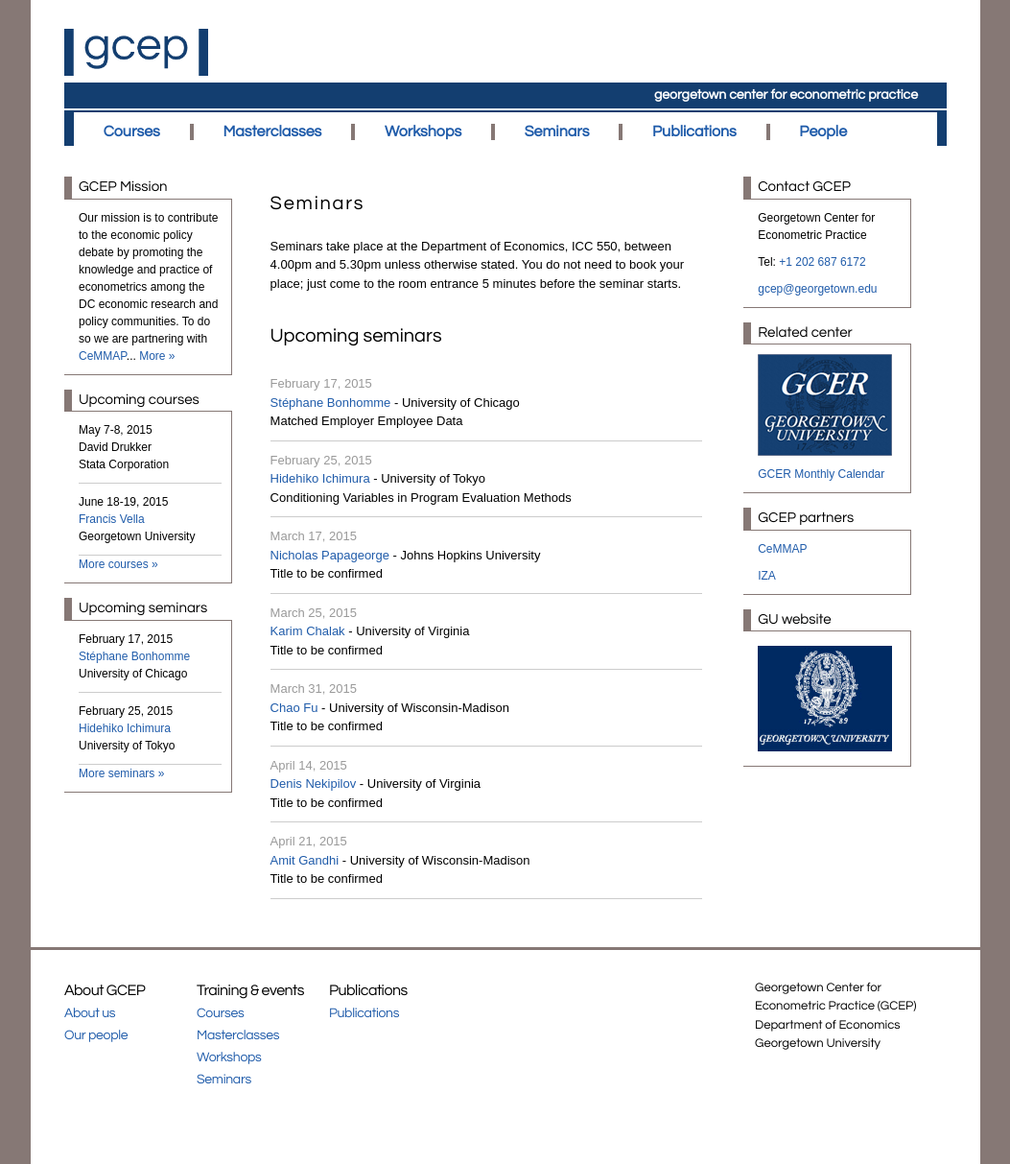
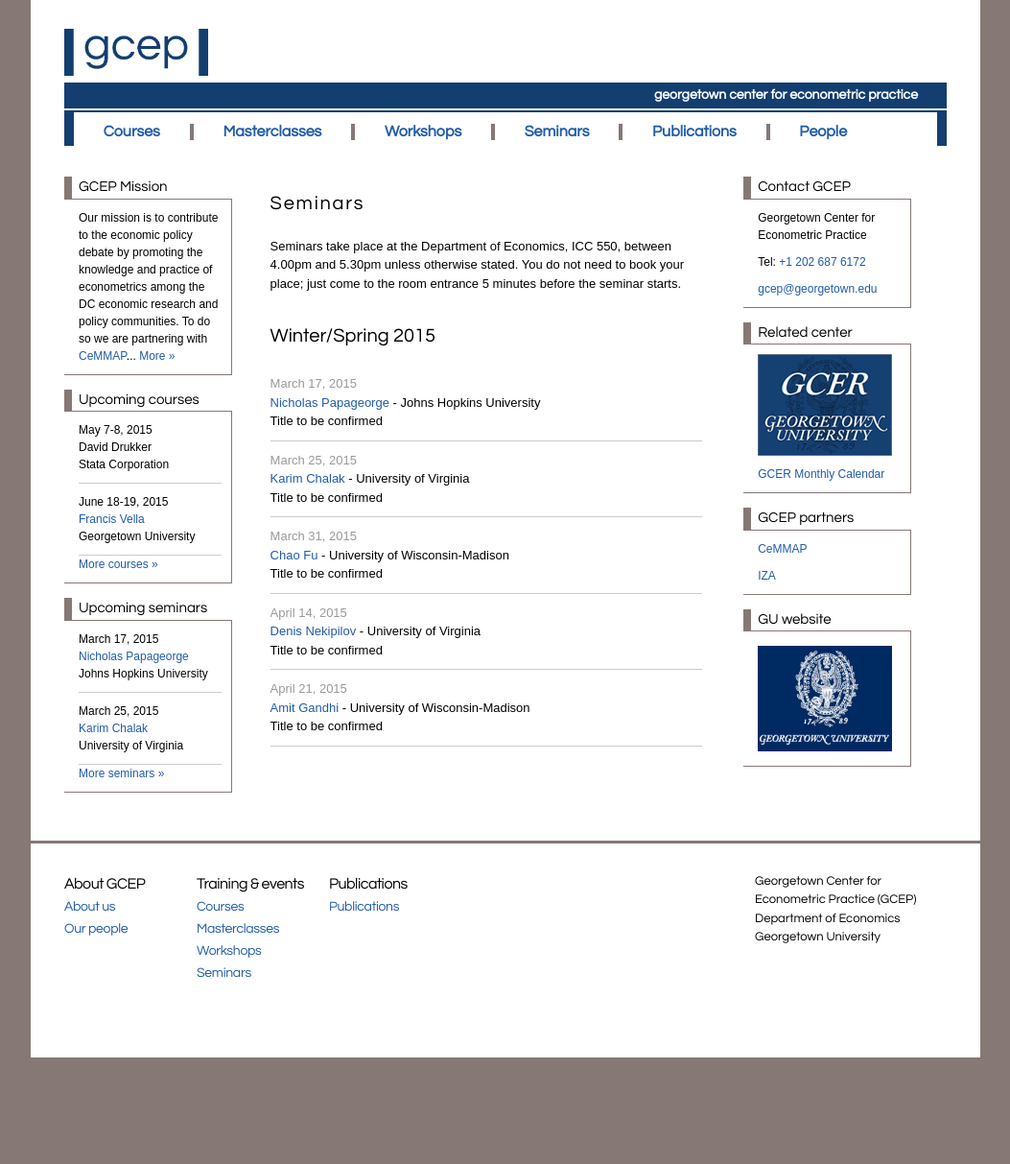
Before and after one commit to georgetown-econ/gcep, a Jekyll site: the page built from seminars.html, in a window 1280 px wide. Shown: the whole page at 96% size, without its empty margins (113-1166 px from the left). Built offline with Jekyll 4.4.1, drawn with Linux system fonts in a browser that asks for light colours; after the commit the page ends 1102 px from its top, so only the background shows below that.

Commit message:
Miscellaneous changes discussed and implemented on Feb 27

```diff
--- a/_data/seminars.yml
+++ b/_data/seminars.yml
@@ -1,15 +1,3 @@
-- seminar:
-    speaker: "<a href=\"https://economics.uchicago.edu/facstaff/bonhomme.shtml\">Stéphane Bonhomme</a>"
-    workplace: "University of Chicago"
-    schedule: "February 17, 2015"
-    title: "Matched Employer Employee Data"
-
-- seminar:
-    speaker: "<a href=\"http://www.cemmap.ac.uk/person/id/43\">Hidehiko Ichimura</a>"
-    workplace: "University of Tokyo"
-    schedule: "February 25, 2015"
-    title: "Conditioning Variables in Program Evaluation Methods"
-
 - seminar:
     speaker: "<a href=\"http://econ.jhu.edu/directory/nicholas-papageorge/\">Nicholas Papageorge</a>"
     workplace: "Johns Hopkins University"
--- a/about.html
+++ b/about.html
@@ -13,9 +13,9 @@
       Research (<a href="http://gcer.georgetown.edu/">GCER</a>) located in the Economics Department at Georgetown University.</p>
 
       <p>Our mission is to contribute to the economic policy debate by promoting the knowledge and practice of
-      econometrics among the DC economic research and policy communities.To do so we are partnering with the Center of
+      econometrics among the DC economic research and policy communities. To do so we are partnering with the Center of
       Microdata Methods and Practice (<a href="http://www.cemmap.ac.uk/" target="_blank">CeMMAP</a>) to provide a number of
-      activities. These will range from training courses covering the fundamentals of econometric analysis to seminars
+      activities. These range from training courses covering the fundamentals of econometric analysis to seminars
       and masterclasses taught by experts working on the frontier of econometric research.</p>
     </div>
   </div>
--- a/courses.html
+++ b/courses.html
@@ -30,7 +30,7 @@
         If you have any queries, please contact events team at <a href="mailto:gcepevents@georgetown.edu">gcepevents@georgetown.edu.</a>
       </p>
 
-      <h1>Upcoming training courses</h1>
+      <h1>Spring/Summer 2015</h1>
       <div class="courses">
         {% for course in site.data.courses %}
         <div class="course panel-section-content-item">
--- a/seminars.html
+++ b/seminars.html
@@ -12,7 +12,7 @@
       Seminars take place at the Department of Economics, ICC 550, between 4.00pm and 5.30pm unless otherwise stated. You
       do not need to book your place; just come to the room entrance 5 minutes before the seminar starts.
 
-      <h1>Upcoming seminars</h1>
+      <h1>Winter/Spring 2015</h1>
 
       <div class="seminars">
         {% for seminar in site.data.seminars %}
```
